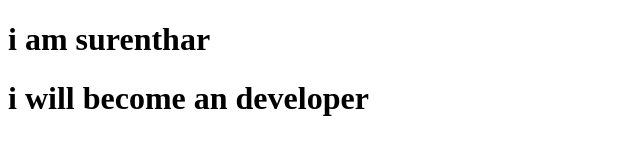
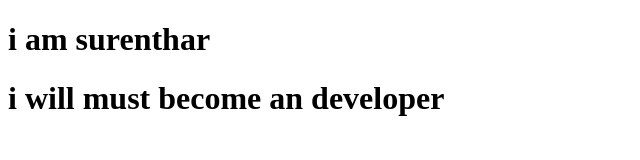
Before and after one commit to SURENTHAR2005/full-stack-project, a plain HTML site: page index.html in a window 1280 px wide. Shown: the whole page, without its empty margins (0-640 px from the left). Drawn offline with Linux system fonts and the light colour scheme.

Commit message:
1st changes html file

```diff
--- a/index.html
+++ b/index.html
@@ -3,10 +3,10 @@
 <head>
     <meta charset="UTF-8">
     <meta name="viewport" content="width=device-width, initial-scale=1.0">
-    <title>project hit hub</title>
+    <title>project git hub</title>
 </head>
 <body>
     <h1>i am surenthar</h1>
-    <h1>i will become an developer</h1>
+    <h1>i will must become an developer</h1>
 </body>
 </html>
```
Also changed, not shown: style1.css (added).
